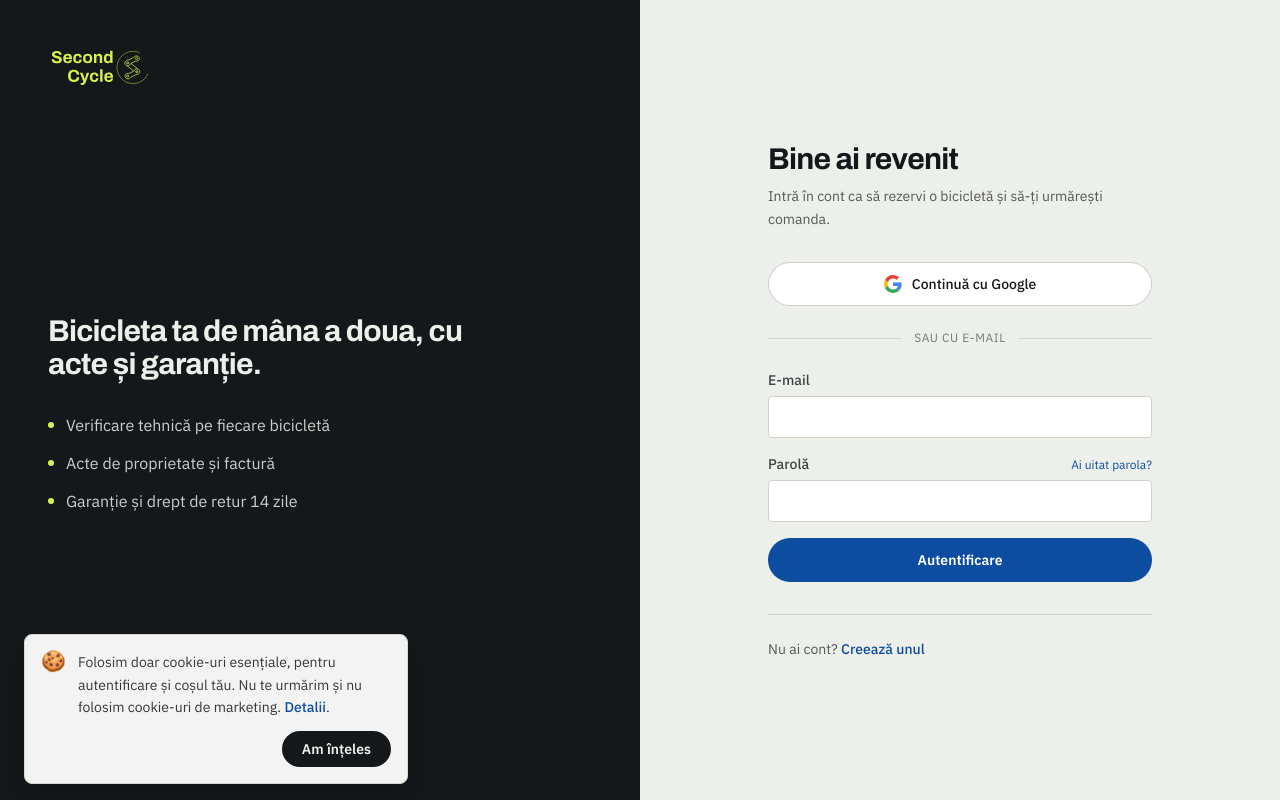
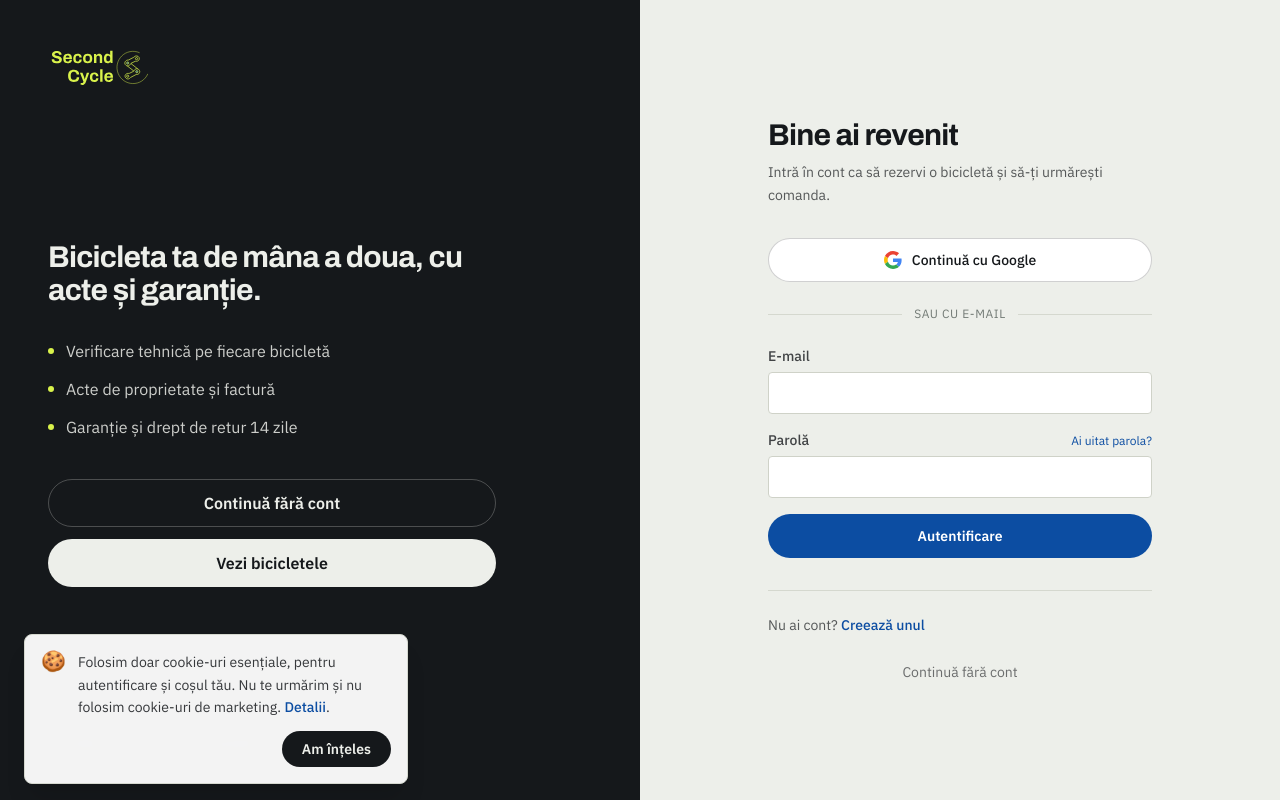
Before and after one commit to mihaiciradev/secondcycle, a Next.js app: page /login in a window 1280 px wide. Built offline with nearby package versions, Linux system fonts and the light colour scheme.

Commit message:
feat(auth): "continue without account" + browse buttons on login/signup

```diff
--- a/src/components/auth/auth-shell.tsx
+++ b/src/components/auth/auth-shell.tsx
@@ -49,6 +49,20 @@ export function AuthShell({
               </li>
             ))}
           </ul>
+          <div className="mt-10 space-y-3">
+            <Link
+              href="/"
+              className="inline-flex h-12 w-full items-center justify-center rounded-full border border-paper/25 px-6 text-base font-semibold text-paper transition-colors hover:bg-paper/10"
+            >
+              Continuă fără cont
+            </Link>
+            <Link
+              href="/bikes"
+              className="inline-flex h-12 w-full items-center justify-center rounded-full bg-paper px-6 text-base font-semibold text-asphalt transition-colors hover:bg-paper/90"
+            >
+              Vezi bicicletele
+            </Link>
+          </div>
         </div>
         <p className="font-mono text-xs uppercase tracking-[0.14em] text-paper/45">
           Second Cycle · Timișoara
@@ -75,6 +89,14 @@ export function AuthShell({
             {footer ? (
               <div className="mt-8 border-t border-border pt-6 text-sm text-foreground/70">{footer}</div>
             ) : null}
+            <div className="mt-6 text-center">
+              <Link
+                href="/"
+                className="text-sm text-foreground/60 underline-offset-2 hover:text-foreground hover:underline"
+              >
+                Continuă fără cont
+              </Link>
+            </div>
           </div>
         </div>
       </section>
```
